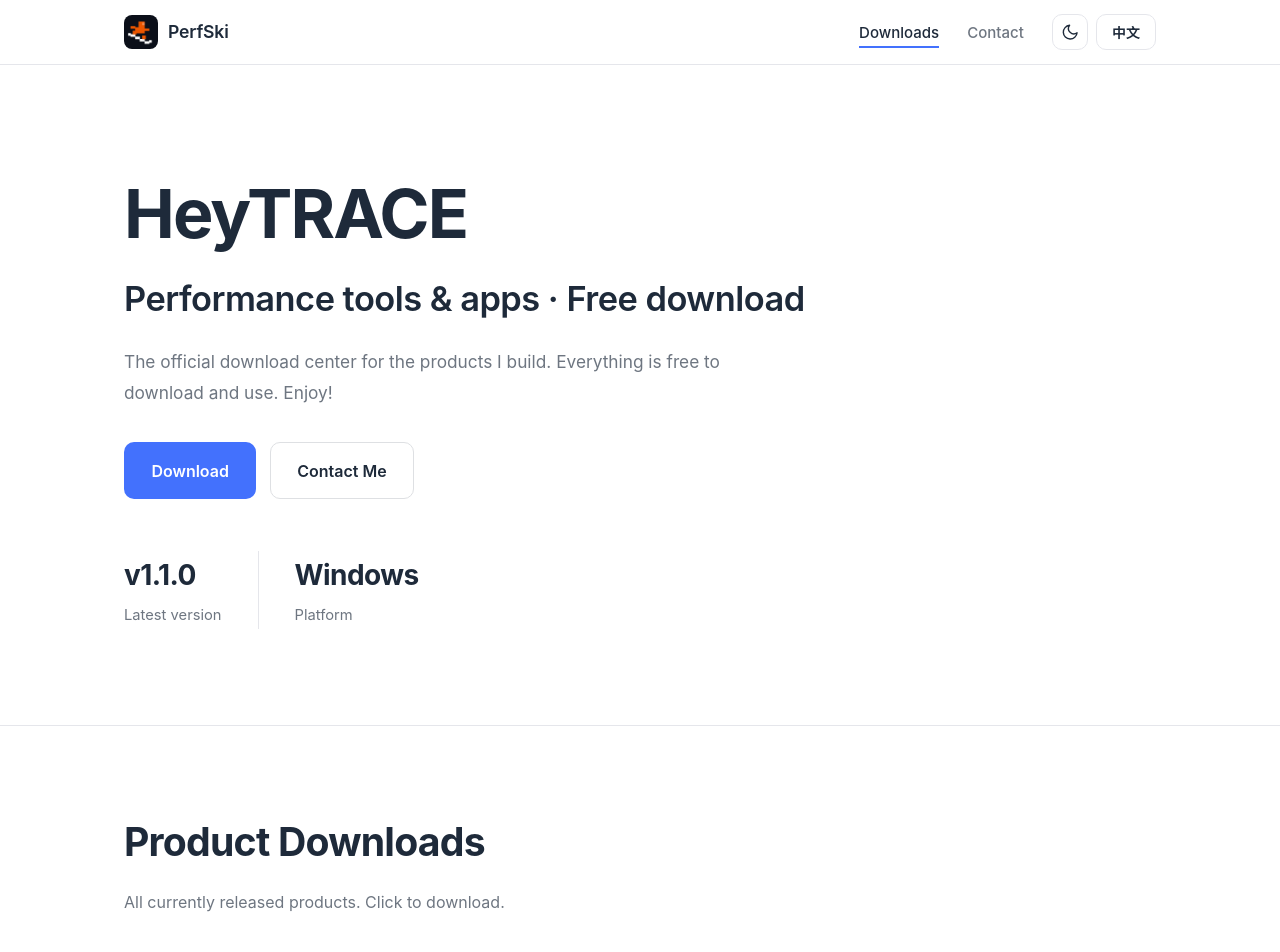
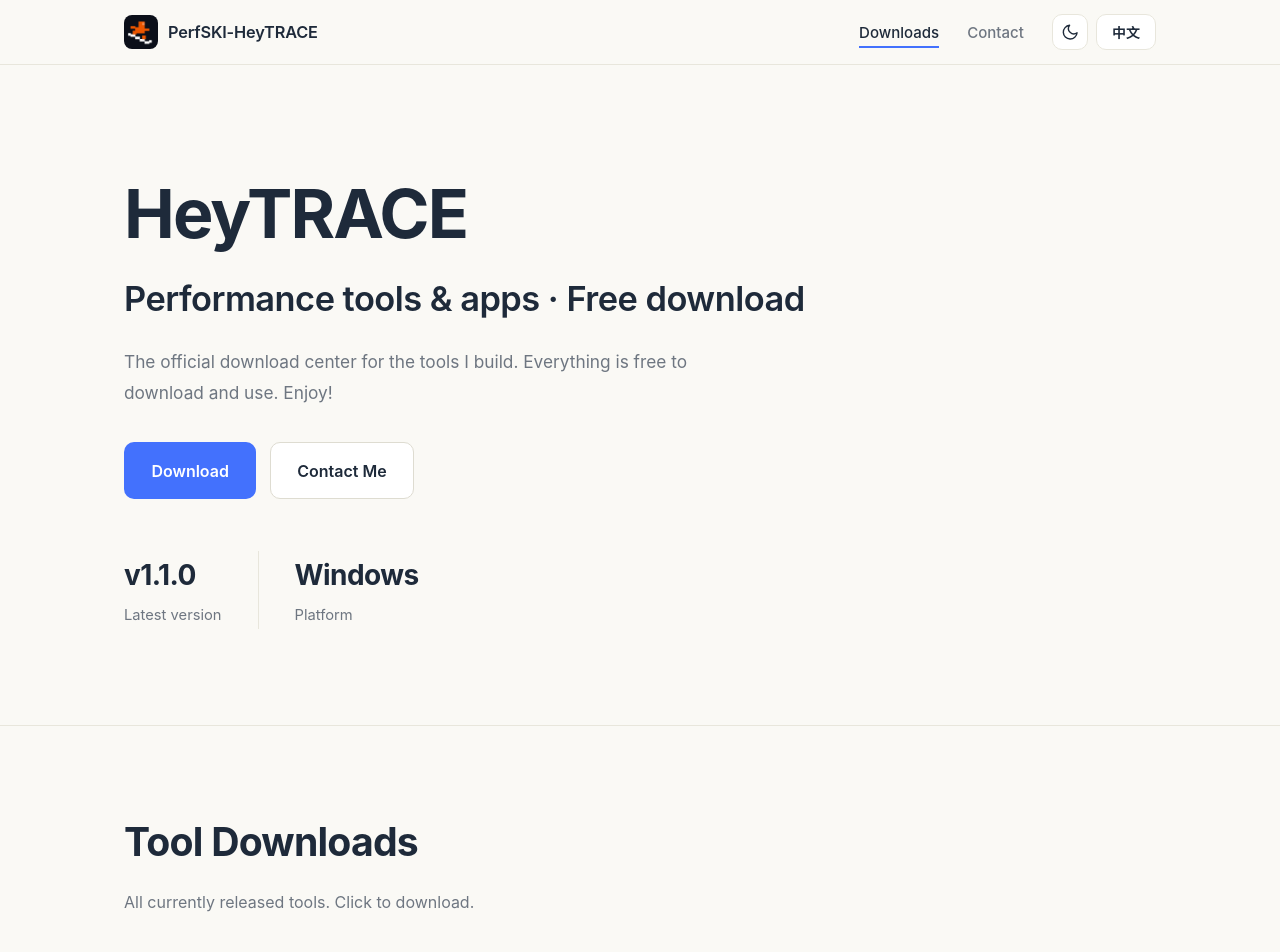
Before and after one commit to perfski/perfski.github.io, a plain HTML site: page index.html in a window 1280 px wide. Shown: the top 952 px of the page. Drawn offline with Linux system fonts and the light colour scheme.

Commit message:
Rename to 工具下载, brand PerfSKI-HeyTRACE, claude.com warm background
- "产品下载" -> "工具下载" across page, EN "Product Download" -> "Tool Download"
- Nav brand: PerfSki -> PerfSKI-HeyTRACE
- Background palette to claude.com warm cream (#faf9f5 / #f5f4ed), warm borders, dark theme warmed to #141413

Co-Authored-By: Claude Code <noreply@anthropic.com>

```diff
--- a/css/style.css
+++ b/css/style.css
@@ -1,6 +1,6 @@
 /* ============================================================
-   PerfSki — 产品下载站
-   简约专业风格：白底 / 深藏青文字 / 品牌蓝强调 / 细边框卡片
+   PerfSki — 工具下载站
+   简约专业风格：暖米色底（参考 claude.com）/ 深色文字 / 品牌蓝强调 / 细边框卡片
    深色主题为辅。无渐变、无毛玻璃、无光晕装饰。
    ============================================================ */
 
@@ -8,27 +8,27 @@
   --font-sans: -apple-system, BlinkMacSystemFont, "Segoe UI", "PingFang SC",
     "Microsoft YaHei", "Noto Sans SC", Roboto, sans-serif;
 
-  /* 浅色（默认） */
-  --bg: #ffffff;
-  --bg-alt: #f7f8fa;
+  /* 浅色（默认）— 暖米色调，参考 claude.com */
+  --bg: #faf9f5;
+  --bg-alt: #f5f4ed;
   --surface: #ffffff;
-  --border: #e5e6eb;
-  --border-strong: #dee0e3;
+  --border: #e8e6dc;
+  --border-strong: #dedcd1;
   --text: #1e2a3a;
   --text-muted: #6e7681;
   --accent: #4371fd;
   --accent-hover: #2f5bea;
   --accent-soft: rgba(67, 113, 253, 0.08);
   --accent-glow: 0 0 8px 4px rgba(67, 113, 253, 0.2);
-  --shadow-card: 0 1px 2px rgba(30, 42, 58, 0.04);
-  --shadow-hover: 0 10px 28px rgba(30, 42, 58, 0.1);
-  --header-bg: rgba(255, 255, 255, 0.92);
+  --shadow-card: 0 1px 2px rgba(20, 20, 19, 0.05);
+  --shadow-hover: 0 10px 28px rgba(20, 20, 19, 0.1);
+  --header-bg: rgba(250, 249, 245, 0.92);
 }
 
 [data-theme="dark"] {
-  --bg: #14171c;
-  --bg-alt: #1a1e25;
-  --surface: #1c2129;
+  --bg: #141413;
+  --bg-alt: #1a1918;
+  --surface: #1f1e1d;
   --border: rgba(255, 255, 255, 0.1);
   --border-strong: rgba(255, 255, 255, 0.16);
   --text: #e6edf3;
@@ -39,7 +39,7 @@
   --accent-glow: 0 0 8px 4px rgba(91, 130, 255, 0.22);
   --shadow-card: 0 1px 2px rgba(0, 0, 0, 0.3);
   --shadow-hover: 0 10px 28px rgba(0, 0, 0, 0.45);
-  --header-bg: rgba(20, 23, 28, 0.92);
+  --header-bg: rgba(20, 20, 19, 0.92);
 }
 
 /* ---------- 基础 ---------- */
@@ -134,8 +134,12 @@ ul {
   gap: 0.6rem;
   color: var(--text);
   font-weight: 600;
-  font-size: 1.1rem;
+  font-size: 1.02rem;
   letter-spacing: -0.01em;
+}
+
+.brand-name {
+  white-space: nowrap;
 }
 
 .brand:hover {
--- a/index.html
+++ b/index.html
@@ -3,28 +3,28 @@
 <head>
   <meta charset="UTF-8">
   <meta name="viewport" content="width=device-width, initial-scale=1.0">
-  <title data-i18n="meta.title">PerfSki — 产品下载</title>
+  <title data-i18n="meta.title">PerfSki — 工具下载</title>
   <meta name="description" data-i18n-content="meta.description"
-        content="PerfSki 产品下载中心：HeyTRACE 等自研工具与应用，免费下载。">
+        content="PerfSki 工具下载中心：HeyTRACE 等自研工具与应用，免费下载。">
   <meta property="og:type" content="website">
-  <meta property="og:title" data-i18n-content="meta.title" content="PerfSki — 产品下载">
+  <meta property="og:title" data-i18n-content="meta.title" content="PerfSki — 工具下载">
   <meta property="og:description" data-i18n-content="meta.description"
-        content="PerfSki 产品下载中心：HeyTRACE 等自研工具与应用，免费下载。">
-  <meta name="theme-color" content="#ffffff">
+        content="PerfSki 工具下载中心：HeyTRACE 等自研工具与应用，免费下载。">
+  <meta name="theme-color" content="#faf9f5">
   <link rel="icon" type="image/png" href="assets/favicon.png">
   <script>document.documentElement.classList.add("js");</script>
-  <link rel="stylesheet" href="css/style.css?v=5">
+  <link rel="stylesheet" href="css/style.css?v=6">
 </head>
 <body>
 
   <!-- ============ 顶部导航 ============ -->
   <header class="site-header" id="top">
     <nav class="container nav">
-      <a class="brand" href="#top" aria-label="PerfSki">
+      <a class="brand" href="#top" aria-label="PerfSKI-HeyTRACE">
         <span class="brand-mark" aria-hidden="true">
           <img src="assets/logo.png" alt="" width="32" height="32">
         </span>
-        <span class="brand-name">PerfSki</span>
+        <span class="brand-name">PerfSKI-HeyTRACE</span>
       </a>
 
       <button class="nav-toggle" id="navToggle" aria-expanded="false" aria-controls="navMenu"
@@ -34,7 +34,7 @@
 
       <div class="nav-menu" id="navMenu">
         <ul class="nav-links">
-          <li><a href="#projects" data-i18n="nav.projects">产品下载</a></li>
+          <li><a href="#projects" data-i18n="nav.projects">工具下载</a></li>
           <li><a href="#contact" data-i18n="nav.contact">联系</a></li>
         </ul>
         <div class="nav-actions">
@@ -62,10 +62,10 @@
         <h1 class="hero-title reveal">HeyTRACE</h1>
         <p class="hero-role reveal" data-i18n="hero.role">性能分析工具与应用 · 免费下载</p>
         <p class="hero-desc reveal" data-i18n="hero.desc">
-          这里是我开发的产品官方下载中心，所有产品均可免费下载使用，欢迎体验。
+          这里是我开发的工具官方下载中心，所有工具均可免费下载使用，欢迎体验。
         </p>
         <div class="hero-actions reveal">
-          <a class="btn btn-primary" href="#projects" data-i18n="hero.cta.download">产品下载</a>
+          <a class="btn btn-primary" href="#projects" data-i18n="hero.cta.download">工具下载</a>
           <a class="btn btn-secondary" href="#contact" data-i18n="hero.cta.contact">联系我</a>
         </div>
         <ul class="hero-stats reveal">
@@ -75,14 +75,14 @@
       </div>
     </section>
 
-    <!-- ============ 产品下载 ============ -->
+    <!-- ============ 工具下载 ============ -->
     <section class="section" id="projects">
       <div class="container">
-        <h2 class="section-title reveal" data-i18n="projects.title">产品下载</h2>
-        <p class="section-desc reveal" data-i18n="projects.desc">当前发布的所有产品，点击即可下载。</p>
+        <h2 class="section-title reveal" data-i18n="projects.title">工具下载</h2>
+        <p class="section-desc reveal" data-i18n="projects.desc">当前发布的所有工具，点击即可下载。</p>
         <div class="projects-grid">
 
-          <!-- ====== 产品 1：HeyTRACE 1.1.0 ====== -->
+          <!-- ====== 工具 1：HeyTRACE 1.1.0 ====== -->
           <article class="card project-card download-card reveal">
             <div class="project-head">
               <div class="product-icon" aria-hidden="true">
@@ -118,7 +118,7 @@
             </div>
           </article>
 
-          <!-- ====== 未来更多产品追加在这里 ====== -->
+          <!-- ====== 未来更多工具追加在这里 ====== -->
 
         </div>
       </div>
@@ -152,7 +152,7 @@
     </div>
   </footer>
 
-  <script src="js/translations.js?v=5"></script>
-  <script src="js/main.js?v=5"></script>
+  <script src="js/translations.js?v=6"></script>
+  <script src="js/main.js?v=6"></script>
 </body>
 </html>
--- a/js/translations.js
+++ b/js/translations.js
@@ -8,9 +8,9 @@
 window.I18N = {
   en: {
     /* meta */
-    "meta.title": "PerfSki — Product Download",
+    "meta.title": "PerfSki — Tool Download",
     "meta.description":
-      "PerfSki product download center: HeyTRACE and other self-developed tools & apps. Free download.",
+      "PerfSki tool download center: HeyTRACE and other self-developed tools & apps. Free download.",
 
     /* nav */
     "nav.menu": "Open menu",
@@ -21,15 +21,15 @@ window.I18N = {
     /* hero */
     "hero.role": "Performance tools & apps · Free download",
     "hero.desc":
-      "The official download center for the products I build. Everything is free to download and use. Enjoy!",
+      "The official download center for the tools I build. Everything is free to download and use. Enjoy!",
     "hero.cta.download": "Download",
     "hero.cta.contact": "Contact Me",
     "hero.stat.version": "Latest version",
     "hero.stat.platform": "Platform",
 
-    /* products / downloads */
-    "projects.title": "Product Downloads",
-    "projects.desc": "All currently released products. Click to download.",
+    /* tools / downloads */
+    "projects.title": "Tool Downloads",
+    "projects.desc": "All currently released tools. Click to download.",
     "projects.heytrace.meta": "Windows · 106.6 MB · RAR archive",
     "projects.heytrace.desc":
       "An AI-powered Android performance trace analysis desktop app. Built on Perfetto data, it ships with an AI agent and a rich analysis skill set (jank detection, frame pipeline analysis, CPU scheduling & throttling, SurfaceFlinger composition, React Native bridge jank, power analysis, and more), supports GLM / Kimi / Qwen and other LLMs, and generates professional performance analysis reports in one click.",
```
Also changed, not shown: 404.html (+1 -1 lines), 1 other file.
